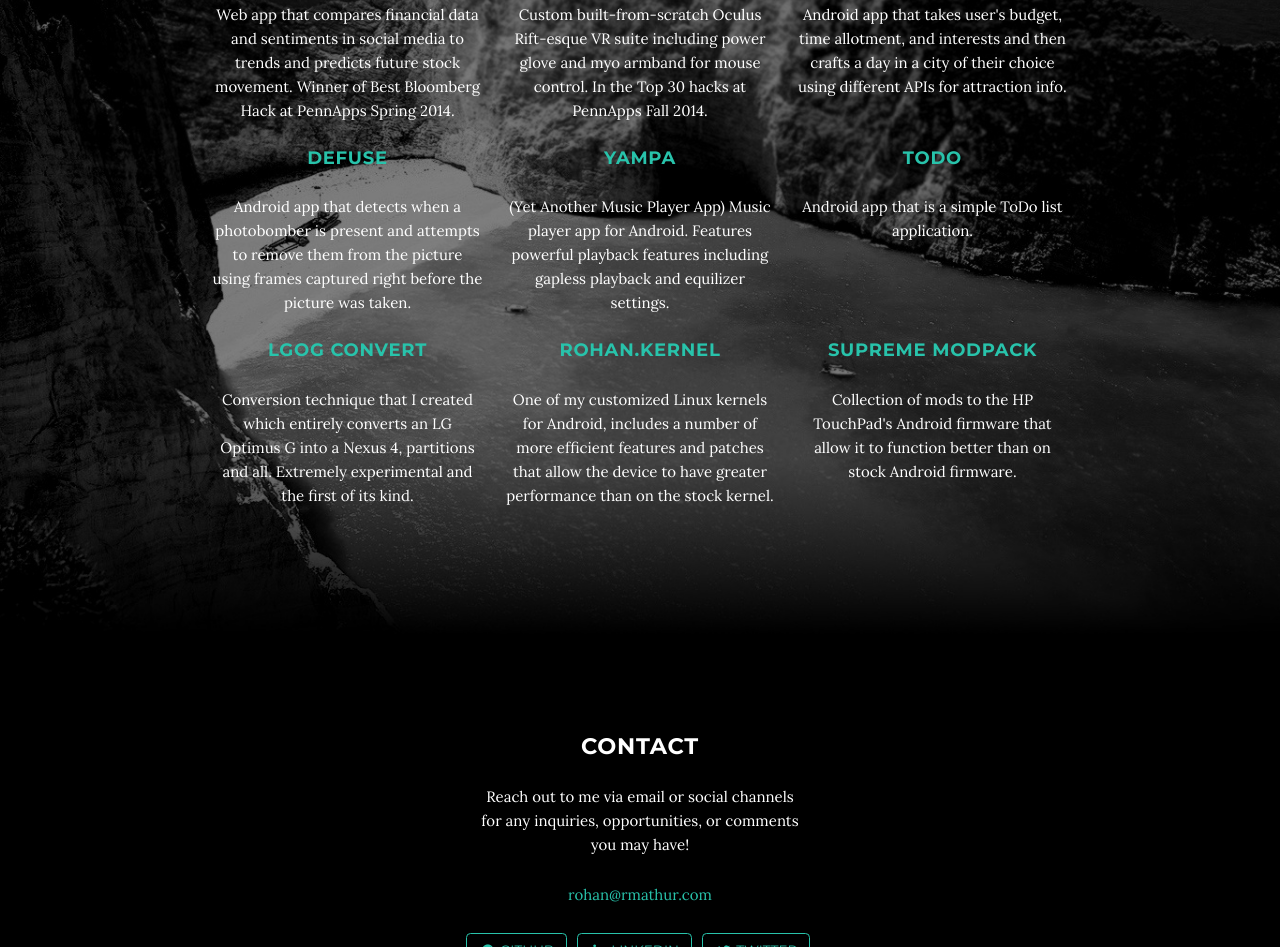
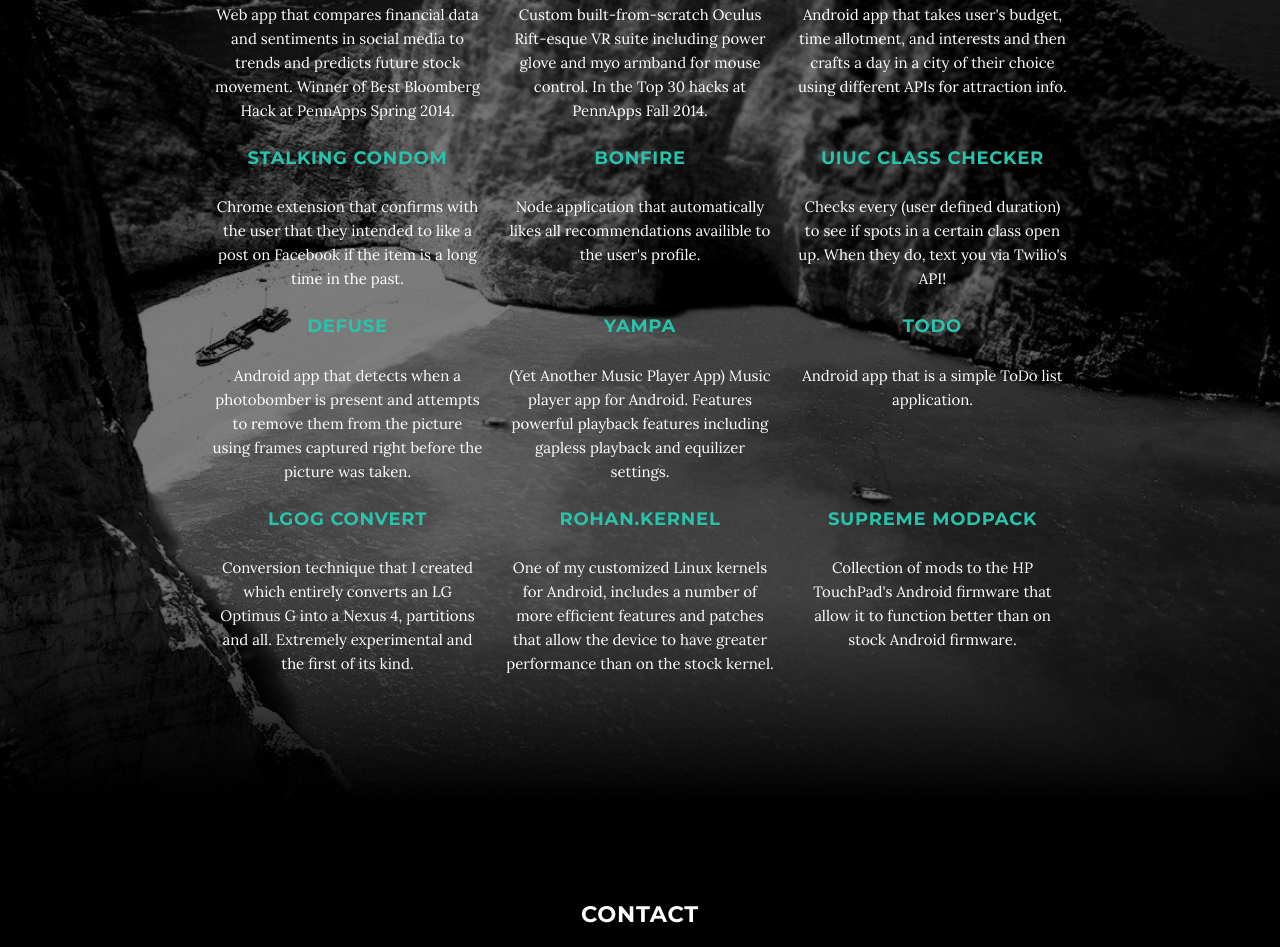
Before and after one commit to mathur/mathur.github.io, a plain HTML site: page index.html in a window 1280 px wide. Shown: the part 2127-3074 px from the top of the page. Drawn offline with nearby package versions, Linux system fonts and the light colour scheme.

Commit message:
Add some new projects
Signed-off-by: Rohan Mathur <rohan@rmathur.com>

```diff
--- a/index.html
+++ b/index.html
@@ -202,6 +202,29 @@
 			<div class="row">
 			    <div class="col-md-4 portfolio-item">
 			        <h3>
+			            <a href="https://github.com/mathur/StalkingCondom">Stalking Condom</a>
+			        </h3>
+			        <p>Chrome extension that confirms with the user that they intended to like a post on Facebook if the item is a long time in the past.</p>
+			    </div>
+			    <div class="col-md-4 portfolio-item">
+			        <h3>
+			            <a href="https://github.com/mathur/Bonfire">Bonfire</a>
+			        </h3>
+			        <p>Node application that automatically likes all recommendations availible to the user's profile.</p>
+			    </div>
+			    <div class="col-md-4 portfolio-item">
+			        <h3>
+			            <a href="https://github.com/mathur/UIUCClassChecker">UIUC Class Checker</a>
+			        </h3>
+			        <p>Checks every (user defined duration) to see if spots in a certain class open up. When they do, text you via Twilio's API!</p>
+			    </div>
+			</div>
+			<!-- /.row -->
+
+			<!-- Projects Row -->
+			<div class="row">
+			    <div class="col-md-4 portfolio-item">
+			        <h3>
 			            <a href="http://pennapps.challengepost.com/submissions/17277-defuse">Defuse</a>
 			        </h3>
 			        <p>Android app that detects when a photobomber is present and attempts to remove them from the picture using frames captured right before the picture was taken.</p>
```
